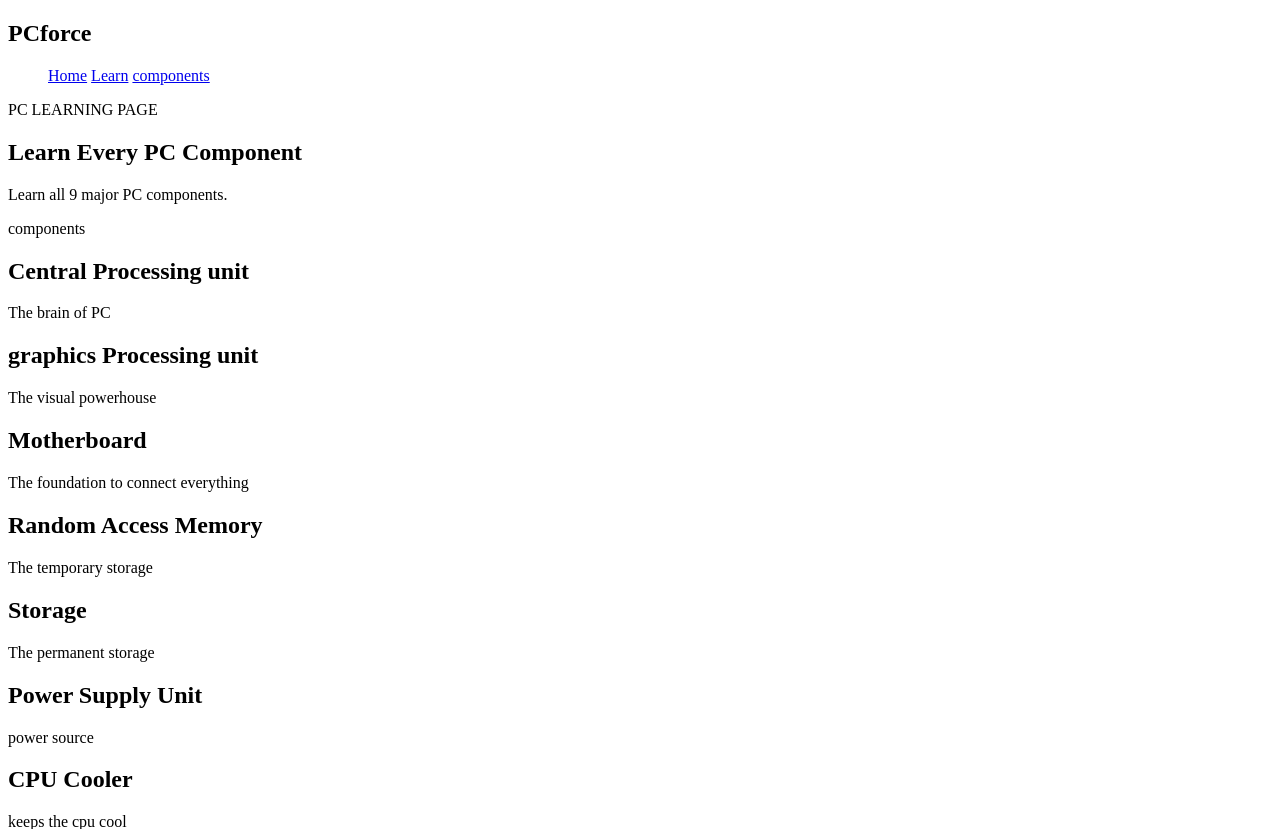
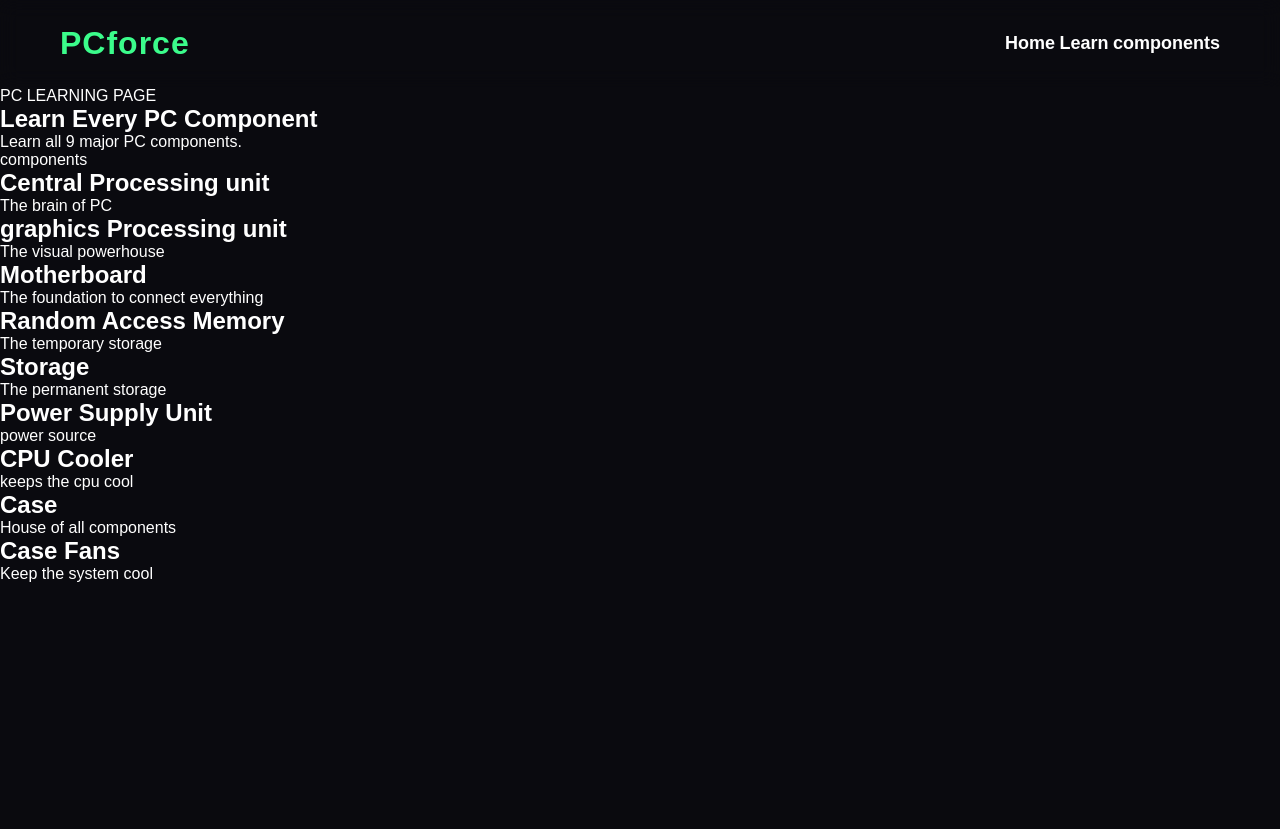
Before and after one commit to Arush2008/PC-Info-guide, a Flask app: page /learn in a window 1280 px wide. Shown: the top 829 px of the page. After the commit the page ends 582 px from the top, so only its background shows below. Run offline with Flask 3, Linux system fonts and the light colour scheme; some libraries are stand-ins or nearby versions.

Commit message:
starting learning page design

```diff
--- a/static/style.css
+++ b/static/style.css
@@ -27,6 +27,9 @@
     justify-content: space-between;
     align-items: center;
     padding: 25px 60px;
+    background-color: rgba(10, 10, 15, 0);
+    backdrop-filter: blur(10px);
+    color: white;
 }
 
 .logo {
@@ -135,3 +138,19 @@
     color: #d6d6d6;
     font-size: 2vh;
 }
+
+
+
+
+
+/* This part is for Learning page */
+
+
+
+
+
+.learn_page {
+    color: white;
+    font-family: Arial, sans-serif;
+    background-color: rgb(10, 10, 15);
+}
--- a/templates/learn.html
+++ b/templates/learn.html
@@ -2,12 +2,12 @@
 <html>
 
     <head>
-        <title>PCforce webpage</title>
+        <title>Learning Page</title>
+        <link rel="stylesheet" href="{{ url_for('static', filename='style.css') }}">
+        <script src="https://kit.fontawesome.com/7e0f86b6fb.js" crossorigin="anonymous"></script>
     </head>
 
-    <body>
-
-
+    <body class="learn_page">
 
         <nav class="top_nav_bar">
             <h1 class="logo">PCforce</h1>
```
